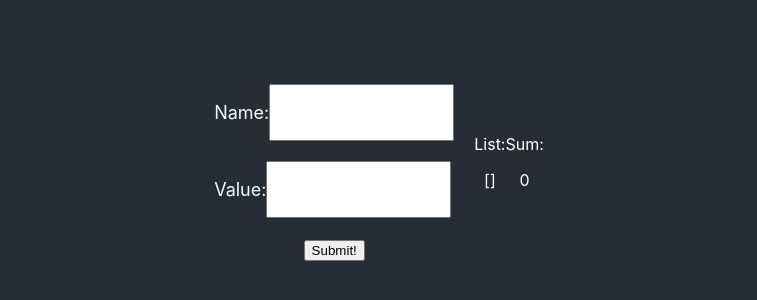
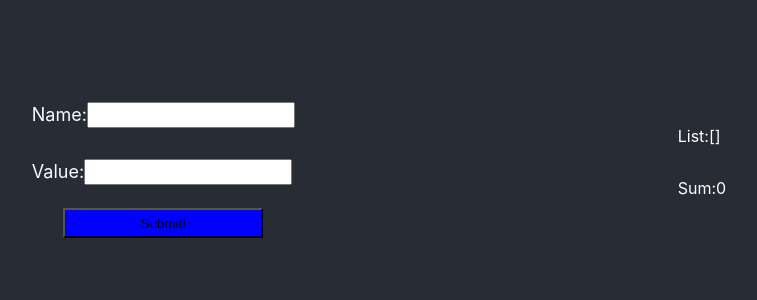
Before and after one commit to kristjansig1983/my-expenses-v2, a React (Create React App) app: page / in a window 1280 px wide. Shown: the part 238-538 px from the top of the page, without its empty margins (271-1028 px from the left). Built offline with nearby package versions, Linux system fonts and the light colour scheme.

Commit message:
Better styling
Got better styling, enough work to do still.

```diff
--- a/src/App.js
+++ b/src/App.js
@@ -1,52 +1,49 @@
-import { useState, useRef } from 'react';
-import './App.css';
+import { useState, useRef } from 'react'
+import './App.css'
+import styled, { css } from 'styled-components'
 
 const App = () => {
-  const [objectList, setObjectList] = useState([]);
+  const [objectList, setObjectList] = useState([])
 
-  const nameValue = useRef('');
-  const valueValue = useRef('');
+  const nameValue = useRef('')
+  const valueValue = useRef('')
 
   const handleClick = () => {
     setObjectList((list) => [
       ...list,
       { name: nameValue.current, value: valueValue.current },
-    ]);
-  };
+    ])
+  }
 
   return (
-    <div className='App'>
-      <div
-        style={{
-          fontSize: '18px',
-          color: 'azure',
-        }}
-      >
-        <div style={{ display: 'flex', margin: 20 }}>
+    <Page>
+      <Form>
+        <Input>
           <p>Name: </p>
-          <input
+          <Field
             onChange={(event) => {
-              nameValue.current = event.target.value;
+              nameValue.current = event.target.value
             }}
           />
-        </div>
-        <div style={{ display: 'flex', margin: 20 }}>
+        </Input>
+        <Input>
           <p>Value: </p>
-          <input
+          <Field
             onChange={(event) => {
-              valueValue.current = event.target.value;
+              valueValue.current = event.target.value
             }}
           />
-        </div>
-        <button type='button' onClick={handleClick}>
+        </Input>
+        <Button type='button' onClick={handleClick}>
           Submit!
-        </button>
-      </div>
-      <div style={{ color: 'white' }}>
+        </Button>
+      </Form>
+      <List>
+        <Items>
           <p>List:</p>
           <p>[{objectList.map((item) => `${item.name}, `)}]</p>
-      </div>
-      <div style={{ color: 'white' }}>
+        </Items>
+        <Items>
           <p>Sum:</p>
           <p>
             {objectList.reduce(
@@ -55,9 +52,55 @@ const App = () => {
               0
             )}
           </p>
-      </div>
-    </div>
-  );
-};
+        </Items>
+      </List>
+    </Page>
+  )
+}
 
-export default App;
+const Page = styled.div`
+  text-align: center;
+  background-color: #282c34;
+  justify-content: space-evenly;
+  align-items: center;
+  display: flex;
+  height: 100vh;
+`
+
+const Field = styled.input`
+  height: 20px;
+  width: 200px;
+  display: flex;
+  justify-items: right;
+`
+const Form = styled.div`
+  flex-direction: column;
+  font-size: 18px;
+  color: azure;
+  margin-left: 20px;
+  margin-right: 100px;
+`
+const Button = styled.button`
+  height: 30px;
+  width: 200px;
+  margin-top: 8px;
+  background-color: blue;
+  align-content: right;
+`
+
+const List = styled.div`
+  display: flex;
+  flex-direction: column;
+  color: white;
+`
+const Items = styled.div`
+  display: flex;
+  flex-direction: row;
+  align-content: right;
+`
+const Input = styled.div`
+  display: flex;
+  flex-direction: row;
+  align-items: center;
+`
+export default App
```
Lines whose indentation alone changed are shown as unchanged.
